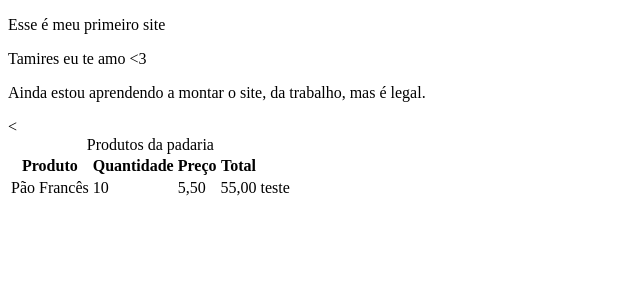
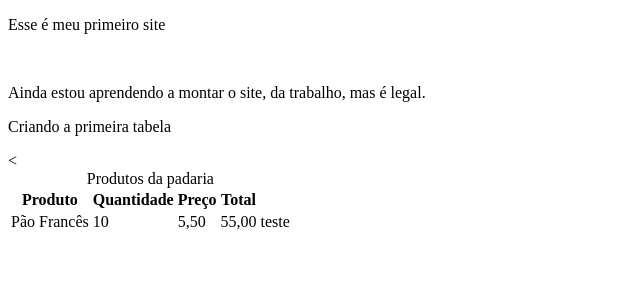
Before and after one commit to Ohlweiler47/PythonProject, a Flask app: page / in a window 1280 px wide. Shown: the top 300 px of the page, without its empty margins (0-640 px from the left). Run offline with Flask 3, Linux system fonts and the light colour scheme.

Commit message:
alteração da homepage

```diff
--- a/templates/homepage.html
+++ b/templates/homepage.html
@@ -6,9 +6,10 @@
 </head>
 <body>
       <p>Esse é meu primeiro site</p>
-      <p>Tamires eu te amo <3</p>
+      <p>&nbsp</p>
       <p>Ainda estou aprendendo a montar o site, da trabalho, mas é legal.</p>
     <table>
+        <p>Criando a primeira tabela</p>
         <caption>Produtos da padaria</caption>
         <tr>
             <th>Produto</th>
```
